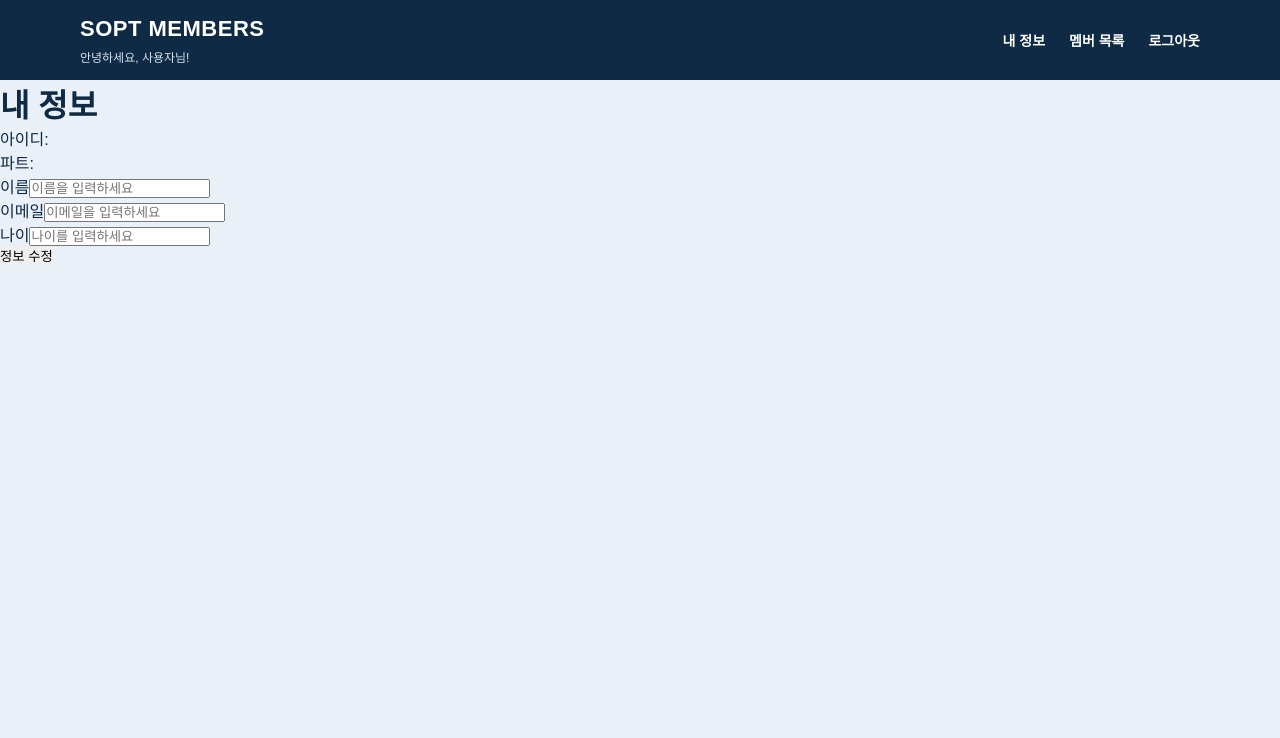
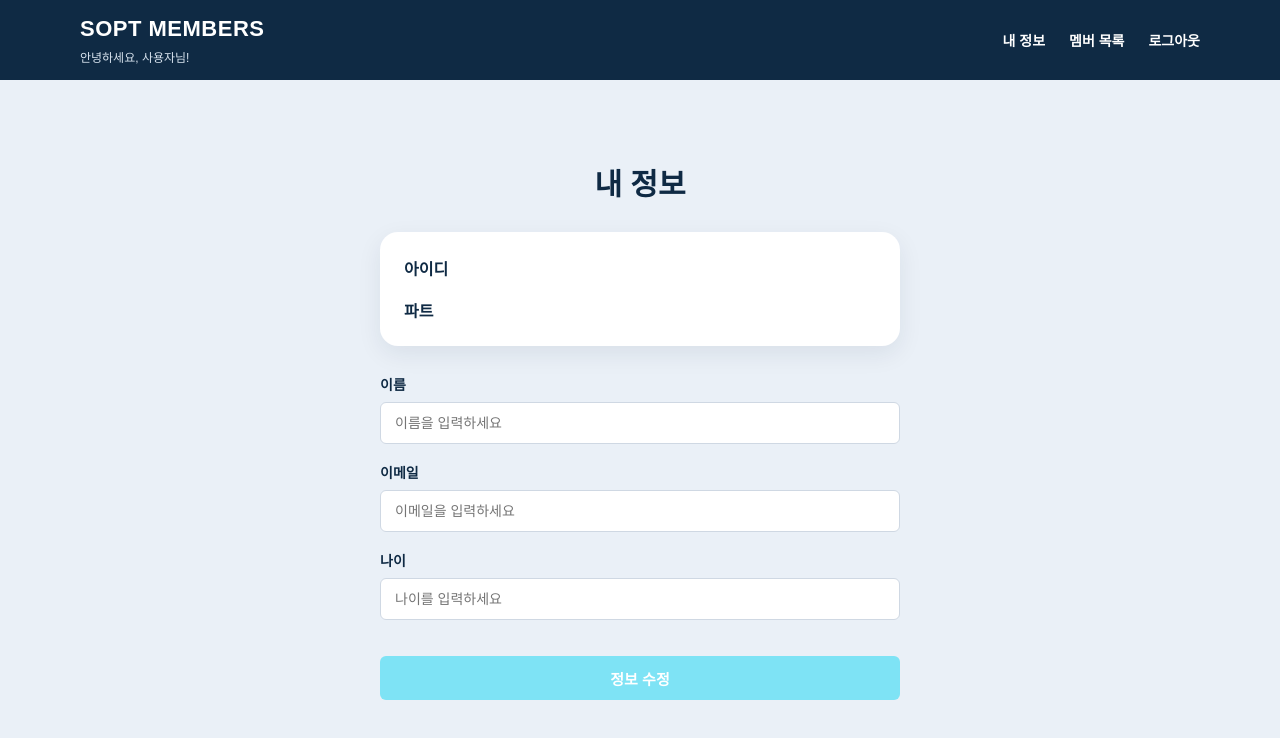
Before and after one commit to 38-lets-sopt-web/SoheeLee, a React (Vite) app in the folder week4/Homework/: page /mypage in a window 1280 px wide. Shown: the top 738 px of the page. Built offline with nearby package versions, Linux system fonts and the light colour scheme.

Commit message:
design:마이페이지 스타일 적용

```diff
--- a/week4/Homework/src/pages/MyPage.tsx
+++ b/week4/Homework/src/pages/MyPage.tsx
@@ -1,7 +1,8 @@
 import { useEffect, useState } from "react";
+import Header from "@/components/Header";
+import styled from "@emotion/styled";
+import api from "@/api/axios";
 
-import Header from "@/components/Header";
-import api from "@/api/axios";
 
 interface UserInfo {
   id: number;
@@ -89,18 +90,25 @@ function MyPage() {
   <>
     <Header />
 
-      <main>
-        <h1>내 정보</h1>
+    <PageContainer>
+      <PageTitle>내 정보</PageTitle>
 
-        <section>
-          <p>아이디: {userInfo?.loginId}</p>
-          <p>파트: {userInfo?.part}</p>
-        </section>
+      <InfoCard>
+        <InfoRow>
+          <InfoLabel>아이디</InfoLabel>
+          <InfoValue>{userInfo?.loginId}</InfoValue>
+        </InfoRow>
 
-        <form onSubmit={handleUpdateMyInfo}>
-          <div>
-            <label htmlFor="name">이름</label>
-            <input
+        <InfoRow>
+          <InfoLabel>파트</InfoLabel>
+          <InfoValue>{userInfo?.part}</InfoValue>
+        </InfoRow>
+      </InfoCard>
+
+      <Form onSubmit={handleUpdateMyInfo}>
+        <InputGroup>
+          <Label htmlFor="name">이름</Label>
+          <Input
             type="text"
             id="name"
             name="name"
@@ -108,11 +116,11 @@ function MyPage() {
             value={myInfoForm.name}
             onChange={handleChange}
           />
-          </div>
+        </InputGroup>
 
-          <div>
-            <label htmlFor="email">이메일</label>
-            <input
+        <InputGroup>
+          <Label htmlFor="email">이메일</Label>
+          <Input
             type="email"
             id="email"
             name="email"
@@ -120,11 +128,11 @@ function MyPage() {
             value={myInfoForm.email}
             onChange={handleChange}
           />
-          </div>
+        </InputGroup>
 
-          <div>
-            <label htmlFor="age">나이</label>
-            <input
+        <InputGroup>
+          <Label htmlFor="age">나이</Label>
+          <Input
             type="number"
             id="age"
             name="age"
@@ -132,13 +140,110 @@ function MyPage() {
             value={myInfoForm.age}
             onChange={handleChange}
           />
-          </div>
+        </InputGroup>
 
-          <button type="submit">정보 수정</button>
-        </form>
-      </main>
+        <SubmitButton type="submit">정보 수정</SubmitButton>
+      </Form>
+    </PageContainer>
   </>
 );
 }
 
 export default MyPage;
+
+const PageContainer = styled.main`
+  width: 520px;
+  margin: 80px auto 0;
+`;
+
+const PageTitle = styled.h1`
+  margin-bottom: 28px;
+
+  text-align: center;
+  font-size: 30px;
+  font-weight: 800;
+  color: ${({ theme }) => theme.colors.text};
+`;
+
+const InfoCard = styled.section`
+  width: 100%;
+  margin-bottom: 28px;
+  padding: 24px;
+
+  border-radius: ${({ theme }) => theme.radius.lg};
+  background-color: ${({ theme }) => theme.colors.white};
+  box-shadow: ${({ theme }) => theme.shadow.card};
+`;
+
+const InfoRow = styled.div`
+  display: flex;
+  justify-content: space-between;
+  align-items: center;
+
+  & + & {
+    margin-top: 18px;
+  }
+`;
+
+const InfoLabel = styled.span`
+  font-size: 16px;
+  font-weight: 800;
+  color: ${({ theme }) => theme.colors.text};
+`;
+
+const InfoValue = styled.span`
+  font-size: 16px;
+  color: ${({ theme }) => theme.colors.subText};
+`;
+
+const Form = styled.form`
+  display: flex;
+  flex-direction: column;
+  gap: 18px;
+`;
+
+const InputGroup = styled.div`
+  display: flex;
+  flex-direction: column;
+  gap: 8px;
+`;
+
+const Label = styled.label`
+  font-size: 14px;
+  font-weight: 700;
+  color: ${({ theme }) => theme.colors.text};
+`;
+
+const Input = styled.input`
+  width: 100%;
+  height: 42px;
+  padding: 0 14px;
+
+  border: 1px solid ${({ theme }) => theme.colors.border};
+  border-radius: ${({ theme }) => theme.radius.sm};
+  background-color: ${({ theme }) => theme.colors.white};
+
+  font-size: 14px;
+
+  &:focus {
+    outline: none;
+    border-color: ${({ theme }) => theme.colors.sky};
+  }
+`;
+
+const SubmitButton = styled.button`
+  width: 100%;
+  height: 44px;
+  margin-top: 18px;
+
+  border-radius: ${({ theme }) => theme.radius.sm};
+  background-color: ${({ theme }) => theme.colors.sky};
+  color: ${({ theme }) => theme.colors.white};
+
+  font-size: 15px;
+  font-weight: 700;
+
+  &:hover {
+    background-color: ${({ theme }) => theme.colors.skyHover};
+  }
+`;
```
Lines whose indentation alone changed are shown as unchanged.
